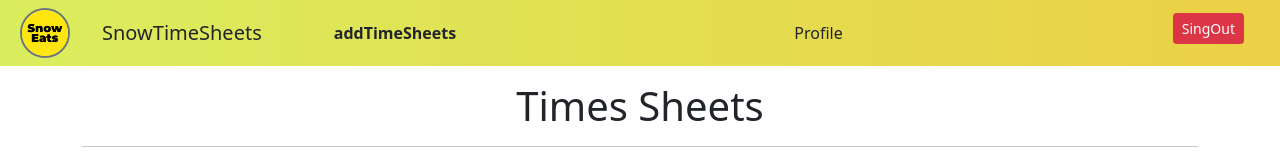
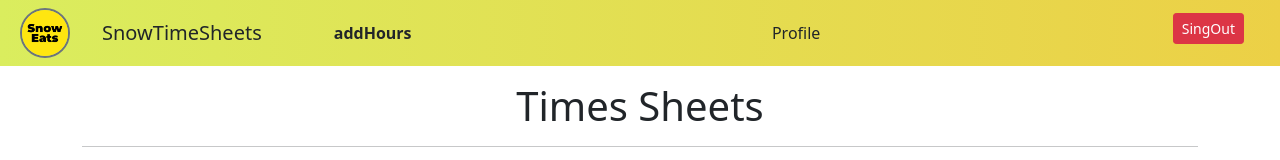
Before and after one commit to EderNieves01/time-sheets.vue, a Vue app: page / in a window 1280 px wide. Shown: the top 160 px of the page. Built offline with nearby package versions, Linux system fonts and the light colour scheme; no server answers; the database is empty; sample sign-in values are in the browser's storage.

Commit message:
changedNameInNarbar

```diff
--- a/src/componets/NavBar.vue
+++ b/src/componets/NavBar.vue
@@ -21,7 +21,7 @@
       <ul class="navbar-nav me-auto mb-2 mb-lg-0 d-flex justify-content-between w-100">
 
         <li class="nav-item">
-          <router-link active-class="active fw-bold" class="nav-link text-dark" aria-current="page" to="/">addTimeSheets</router-link>
+          <router-link active-class="active fw-bold" class="nav-link text-dark" aria-current="page" to="/">addHours</router-link>
         </li>
 
         <!-- <li class="nav-item">
```
